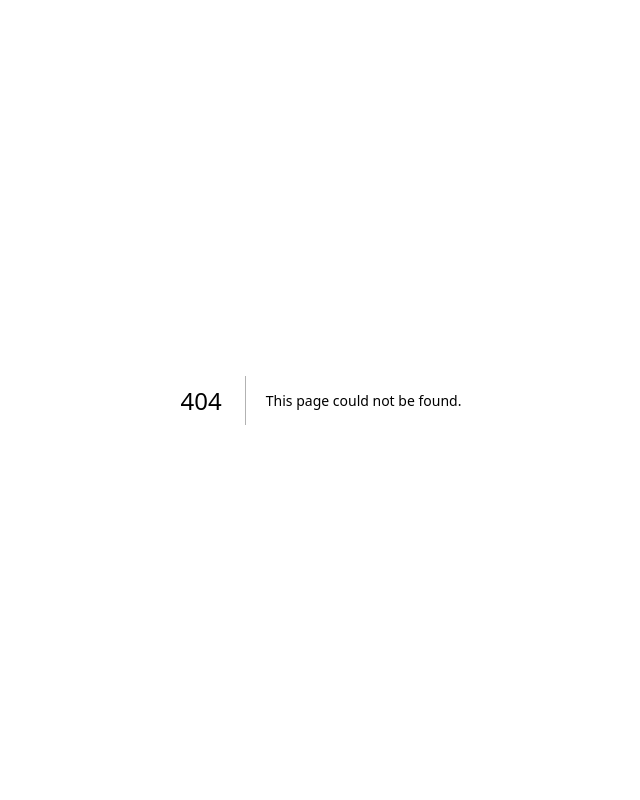
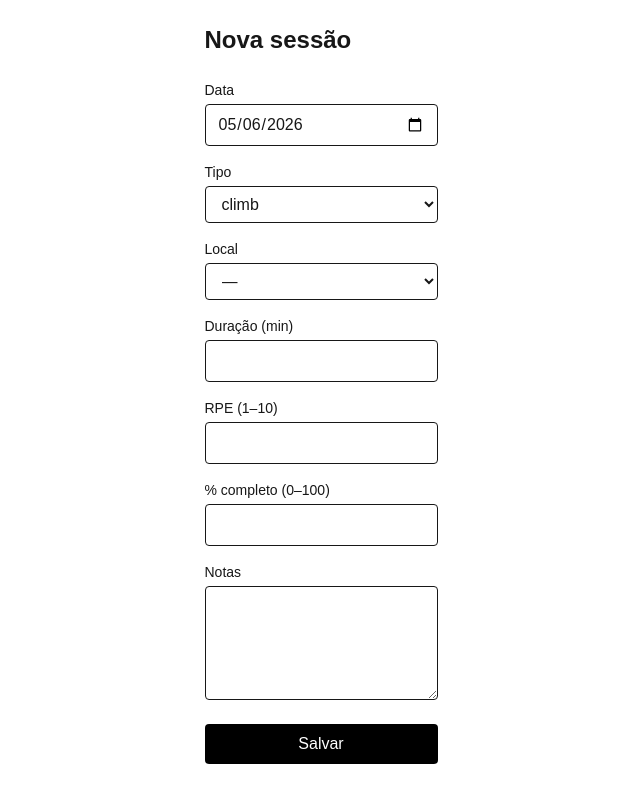
Before and after one commit to alepoletto83/ProjectSend, a Next.js app: page /sessions/new in a window 1280 px wide. Before the commit this address had no page. Shown: the whole page, without its empty margins (319-959 px from the left). Built offline with nearby package versions, Linux system fonts and the light colour scheme.

Commit message:
add a basic form

```diff
--- /dev/null
+++ b/src/app/sessions/new/page.tsx
@@ -0,0 +1,93 @@
+export default function NewSessionPage() {
+  const today = new Date().toISOString().slice(0, 10);
+
+  return (
+    <main className="mx-auto max-w-xl p-6">
+      <h1 className="text-2xl font-semibold mb-6">Nova sessão</h1>
+
+      <form className="flex flex-col gap-4">
+        <label className="flex flex-col gap-1">
+          <span className="text-sm">Data</span>
+          <input
+            type="date"
+            name="date"
+            defaultValue={today}
+            required
+            className="border rounded px-3 py-2"
+          />
+        </label>
+
+        <label className="flex flex-col gap-1">
+          <span className="text-sm">Tipo</span>
+          <select name="type" required className="border rounded px-3 py-2">
+            <option value="climb">climb</option>
+            <option value="hangboard">hangboard</option>
+            <option value="strength">strength</option>
+            <option value="mobility">mobility</option>
+            <option value="bjj">bjj</option>
+            <option value="rest">rest</option>
+          </select>
+        </label>
+
+        <label className="flex flex-col gap-1">
+          <span className="text-sm">Local</span>
+          <select name="location" className="border rounded px-3 py-2">
+            <option value="">—</option>
+            <option value="home">home</option>
+            <option value="groundup">groundup</option>
+            <option value="outdoor">outdoor</option>
+            <option value="other">other</option>
+          </select>
+        </label>
+
+        <label className="flex flex-col gap-1">
+          <span className="text-sm">Duração (min)</span>
+          <input
+            type="number"
+            name="duration_min"
+            min={0}
+            className="border rounded px-3 py-2"
+          />
+        </label>
+
+        <label className="flex flex-col gap-1">
+          <span className="text-sm">RPE (1–10)</span>
+          <input
+            type="number"
+            name="rpe"
+            min={1}
+            max={10}
+            className="border rounded px-3 py-2"
+          />
+        </label>
+
+        <label className="flex flex-col gap-1">
+          <span className="text-sm">% completo (0–100)</span>
+          <input
+            type="number"
+            name="completion_pct"
+            min={0}
+            max={100}
+            className="border rounded px-3 py-2"
+          />
+        </label>
+
+        <label className="flex flex-col gap-1">
+          <span className="text-sm">Notas</span>
+          <textarea
+            name="notes"
+            rows={4}
+            className="border rounded px-3 py-2"
+          />
+        </label>
+
+        <button
+          type="submit"
+          className="bg-black text-white rounded px-4 py-2 mt-2"
+        >
+          Salvar
+        </button>
+      </form>
+    </main>
+  );
+}
```
